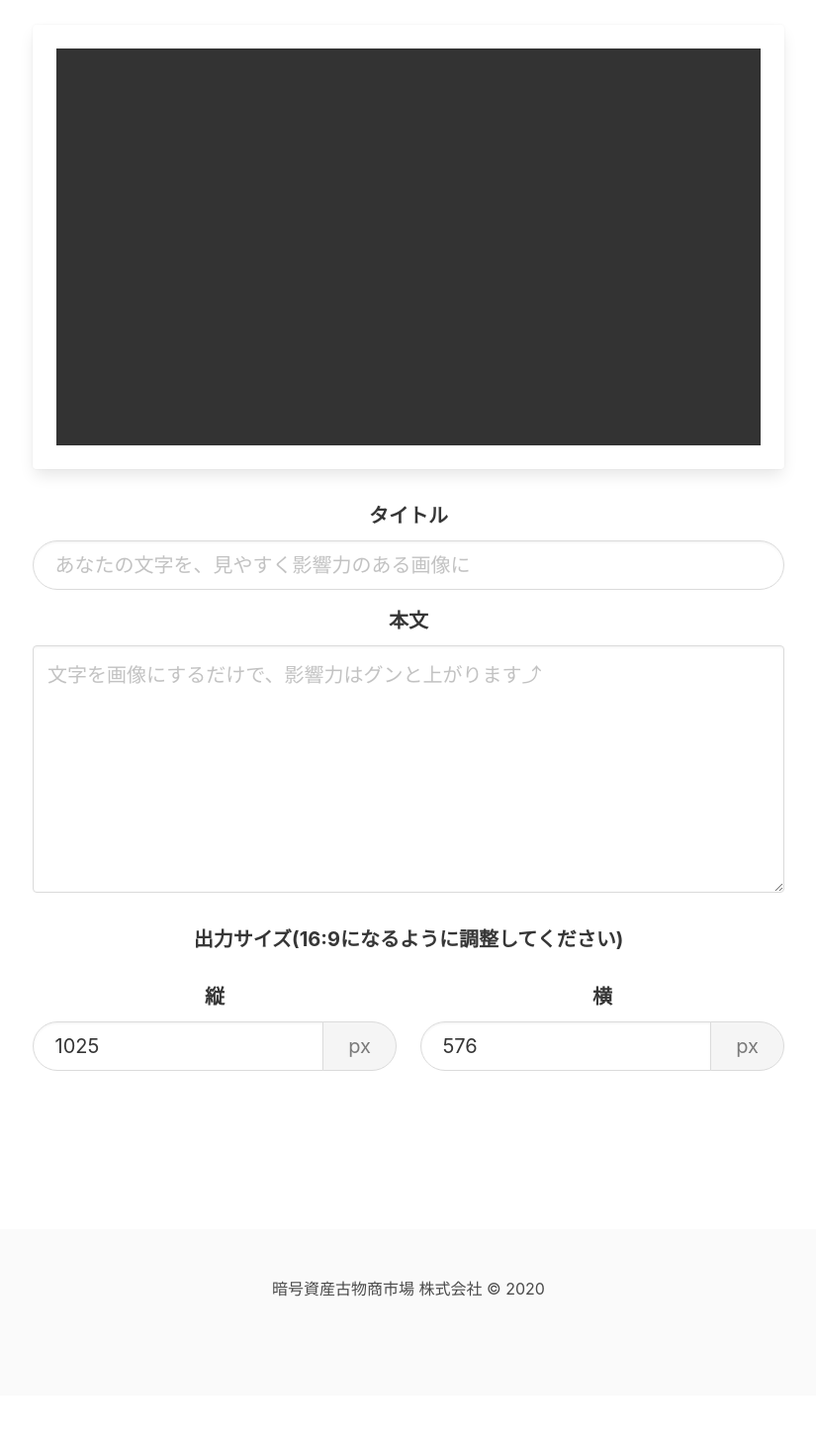
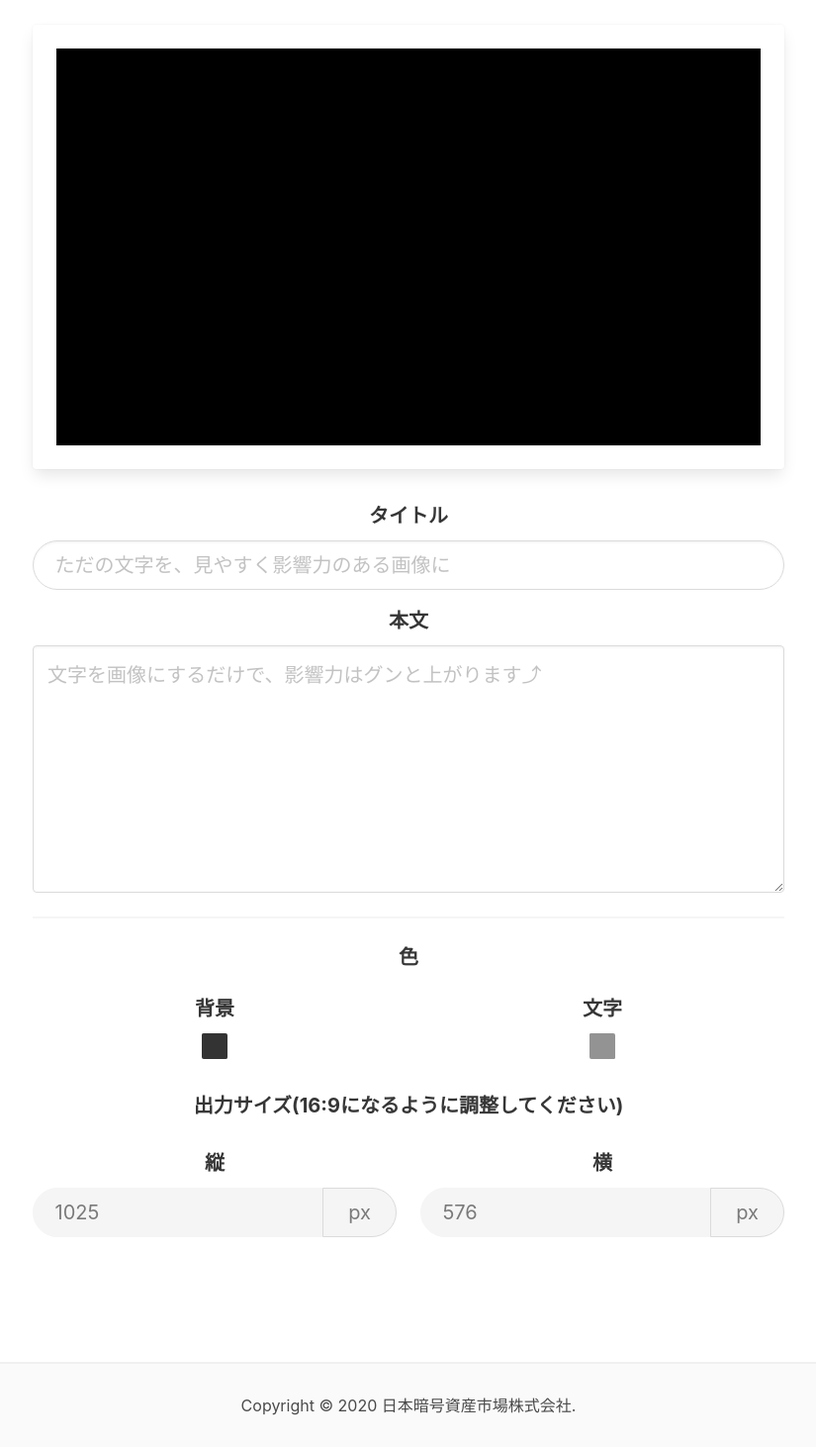
Before and after one commit to jcam1/bosyu-generator, a website: page index.html in a window 1280 px wide. Shown: the part 146-1608 px from the top of the page at 99% size, without its empty margins (227-1052 px from the left). Before the commit the page ends 1556 px from the top, so only its background shows below. Drawn offline with nearby package versions, Linux system fonts and the light colour scheme; files that its build step writes are made by us from their sources.

Commit message:
✨  Add BOSYU generator function

```diff
--- a/index.html
+++ b/index.html
@@ -4,9 +4,16 @@
 		<meta charset="UTF-8" />
 		<meta name="viewport" content="width=device-width, initial-scale=1.0" />
 		<title>
-			BOSYU GENERATOR - あなたの文字を、見やすく影響力のある画像に
+			BOSYU GENERATOR - ただの文字を、見やすく影響力のある画像に
 		</title>
 		<link rel="stylesheet" href="css/style.css" />
+		<link
+			rel="stylesheet"
+			href="https://cdn.jsdelivr.net/npm/@simonwep/pickr/dist/themes/classic.min.css"
+		/>
+
+		<script src="https://cdn.jsdelivr.net/npm/@simonwep/pickr/dist/pickr.min.js"></script>
+		<script src="https://cdn.jsdelivr.net/npm/@simonwep/pickr/dist/pickr.es5.min.js"></script>
 	</head>
 	<body>
 		<div class="container">
@@ -15,7 +22,7 @@
 					BOSYU GENERATOR
 				</h1>
 				<p class="subtitle">
-					あなたの文字を、見やすく影響力のある画像に
+					ただの文字を、見やすく影響力のある画像に
 				</p>
 				<div class="columns">
 					<div class="column"></div>
@@ -35,7 +42,8 @@
 										class="input is-rounded is-medium"
 										id="title"
 										type="text"
-										placeholder="あなたの文字を、見やすく影響力のある画像に"
+										placeholder="ただの文字を、見やすく影響力のある画像に"
+										onkeyup="updateText()"
 									/>
 								</div>
 							</div>
@@ -48,7 +56,28 @@
 										id="body"
 										placeholder="文字を画像にするだけで、影響力はグンと上がります⤴"
 										style="height: 250px;"
+										onkeyup="updateText()"
 									></textarea>
+								</div>
+							</div>
+							<hr />
+							<div class="field" style="margin-top: 1em;">
+								<label class="label is-medium">色</label>
+								<div class="columns" style="margin-top: 0.5em;">
+									<div class="column">
+										<label class="label is-medium"
+											>背景</label
+										>
+										<div
+											class="background-color-pickr"
+										></div>
+									</div>
+									<div class="column">
+										<label class="label is-medium"
+											>文字</label
+										>
+										<div class="font-color-pickr"></div>
+									</div>
 								</div>
 							</div>
 							<div class="field" style="margin-top: 2em;">
@@ -67,6 +96,8 @@
 													id="height"
 													type="number"
 													value="1025"
+													onkeyup="updateXY()"
+													disabled
 												/>
 											</p>
 											<p class="control">
@@ -89,6 +120,8 @@
 													id="width"
 													type="number"
 													value="576"
+													onkeyup="updateXY()"
+													disabled
 												/>
 											</p>
 											<p class="control">
@@ -109,14 +142,18 @@
 			</div>
 		</div>
 
-		<footer class="footer" style="margin-top: 10em;">
+		<footer
+			class="footer"
+			style="margin-top: 8em; padding-top: 30px; padding-bottom: 30px;"
+		>
 			<div class="content has-text-centered">
 				<p>
-					暗号資産古物商市場 株式会社 © 2020
+					Copyright © 2020 日本暗号資産市場株式会社.
 				</p>
 			</div>
 		</footer>
 
 		<script type="text/javascript" src="js/index.js"></script>
+		<script type="text/javascript" src="js/generator.js"></script>
 	</body>
 </html>
--- a/js/generator.js
+++ b/js/generator.js
@@ -1,11 +1,53 @@
-const title = {
+const titleSettings = {
 	font: 'bold 73px "Nano Sans CJK JP"',
 	lineHeight: 80,
 	color: "#333333"
 };
 
-const body = {
+const bodySettings = {
 	font: '30px "Nano Sans CJK JP"',
 	lineHeight: 38,
 	color: "#666666"
 };
+
+const padding = 80;
+
+function generator(title, body, width, height, ctx) {
+	const lineWidth = width - padding * 2;
+
+	ctx.font = titleSettings.font;
+
+	const titleLines = splitByMeasureWidth(title, lineWidth, ctx);
+	const titleLineCnt = titleLines.length;
+
+	ctx.textBaseline = "top";
+
+	ctx.fillStyle = titleSettings.color;
+	ctx.font = titleSettings.font;
+
+	for (let index = 0; index < titleLineCnt; index++) {
+		const element = titleLines[index];
+		ctx.fillText(
+			element,
+			padding,
+			padding + titleSettings.lineHeight * index
+		);
+	}
+}
+
+function splitByMeasureWidth(str, maxWidth, context) {
+	let chars = Array.from(str);
+	let line = "";
+	let lines = [];
+	for (let index = 0; index < chars.length; index++) {
+		if (maxWidth <= context.measureText(line + chars[index]).width) {
+			lines.push(line);
+			line = chars[index];
+		} else {
+			line += chars[index];
+		}
+	}
+	lines.push(line);
+
+	return lines;
+}
--- a/js/index.js
+++ b/js/index.js
@@ -1,14 +1,105 @@
+const backgroundPickr = new Pickr({
+	el: ".background-color-pickr",
+	theme: "classic",
+	default: "#333",
+	swatches: [
+		"rgba(244, 67, 54, 1)",
+		"rgba(233, 30, 99, 0.95)",
+		"rgba(156, 39, 176, 0.9)",
+		"rgba(103, 58, 183, 0.85)",
+		"rgba(63, 81, 181, 0.8)",
+		"rgba(33, 150, 243, 0.75)",
+		"rgba(3, 169, 244, 0.7)",
+		"rgba(0, 188, 212, 0.7)",
+		"rgba(0, 150, 136, 0.75)",
+		"rgba(76, 175, 80, 0.8)",
+		"rgba(139, 195, 74, 0.85)",
+		"rgba(205, 220, 57, 0.9)",
+		"rgba(255, 235, 59, 0.95)",
+		"rgba(255, 193, 7, 1)"
+	],
+	components: {
+		preview: true,
+		opacity: true,
+		hue: true,
+		interaction: {
+			input: true,
+			save: true
+		}
+	}
+});
+
+const fontPickr = new Pickr({
+	el: ".font-color-pickr",
+	theme: "classic",
+	default: "#939393",
+	swatches: [
+		"rgba(244, 67, 54, 1)",
+		"rgba(233, 30, 99, 0.95)",
+		"rgba(156, 39, 176, 0.9)",
+		"rgba(103, 58, 183, 0.85)",
+		"rgba(63, 81, 181, 0.8)",
+		"rgba(33, 150, 243, 0.75)",
+		"rgba(3, 169, 244, 0.7)",
+		"rgba(0, 188, 212, 0.7)",
+		"rgba(0, 150, 136, 0.75)",
+		"rgba(76, 175, 80, 0.8)",
+		"rgba(139, 195, 74, 0.85)",
+		"rgba(205, 220, 57, 0.9)",
+		"rgba(255, 235, 59, 0.95)",
+		"rgba(255, 193, 7, 1)"
+	],
+	components: {
+		preview: true,
+		opacity: true,
+		hue: true,
+		interaction: {
+			input: true,
+			save: true
+		}
+	}
+});
+
 const preview = document.getElementById("preview");
-
-preview.width = 1025;
-preview.height = 576;
-
 const ctx = preview.getContext("2d");
 
-ctx.beginPath();
+let width = 1025;
+let height = 576;
 
-ctx.rect(0, 0, 1025, 576);
+let title = "";
+let body = "";
 
-ctx.fillStyle = "#333";
+backgroundDraw(height, width, "#333");
 
-ctx.fill();
+backgroundPickr.on("save", color => {
+	backgroundDraw(height, width, color.toRGBA());
+	updateText();
+});
+
+/* methods */
+function updateXY() {
+	height = document.getElementById("height").value;
+	width = document.getElementById("width").value;
+}
+
+function updateText() {
+	title = document.getElementById("title").value;
+	body = document.getElementById("body").value;
+
+	ctx.clearRect(0, 0, preview.width, preview.height);
+
+	backgroundDraw(width, height, backgroundPickr.getColor().toRGBA());
+	generator(title, body, width, height, ctx);
+}
+
+function backgroundDraw(width, height, color) {
+	preview.width = width;
+	preview.height = height;
+
+	ctx.beginPath();
+	ctx.rect(0, 0, width, height);
+
+	ctx.fillStyle = `rgba(${color[0]},${color[1]},${color[2]}, ${color[3]})`;
+
+	ctx.fill();
+}
--- a/package.json
+++ b/package.json
@@ -7,10 +7,10 @@
 	"license": "MIT",
 	"dependencies": {},
 	"devDependencies": {
-		"bulma": "^0.8.0",
 		"@babel/core": "^7.8.6",
 		"@babel/preset-env": "^7.8.6",
 		"browser-sync": "^2.26.7",
+		"bulma": "^0.8.0",
 		"gulp": "^4.0.2",
 		"gulp-autoprefixer": "^7.0.1",
 		"gulp-babel": "^8.0.0",
--- a/scss/style.scss
+++ b/scss/style.scss
@@ -1,6 +1,5 @@
 @charset "utf-8";
-
-@import "../node_modules/bulma/bulma.sass";
+@import "../node_modules/bulma/sass/utilities/_all";
 
 .preview-wrapper {
 	position: relative;
@@ -21,3 +20,9 @@ input[type="number"]::-webkit-outer-spin-button {
 	-webkit-appearance: none;
 	margin: 0;
 }
+
+footer {
+	box-shadow: -2px -2px rgba(0, 0, 0, 0.06);
+}
+
+@import "../node_modules/bulma/bulma.sass";
```
